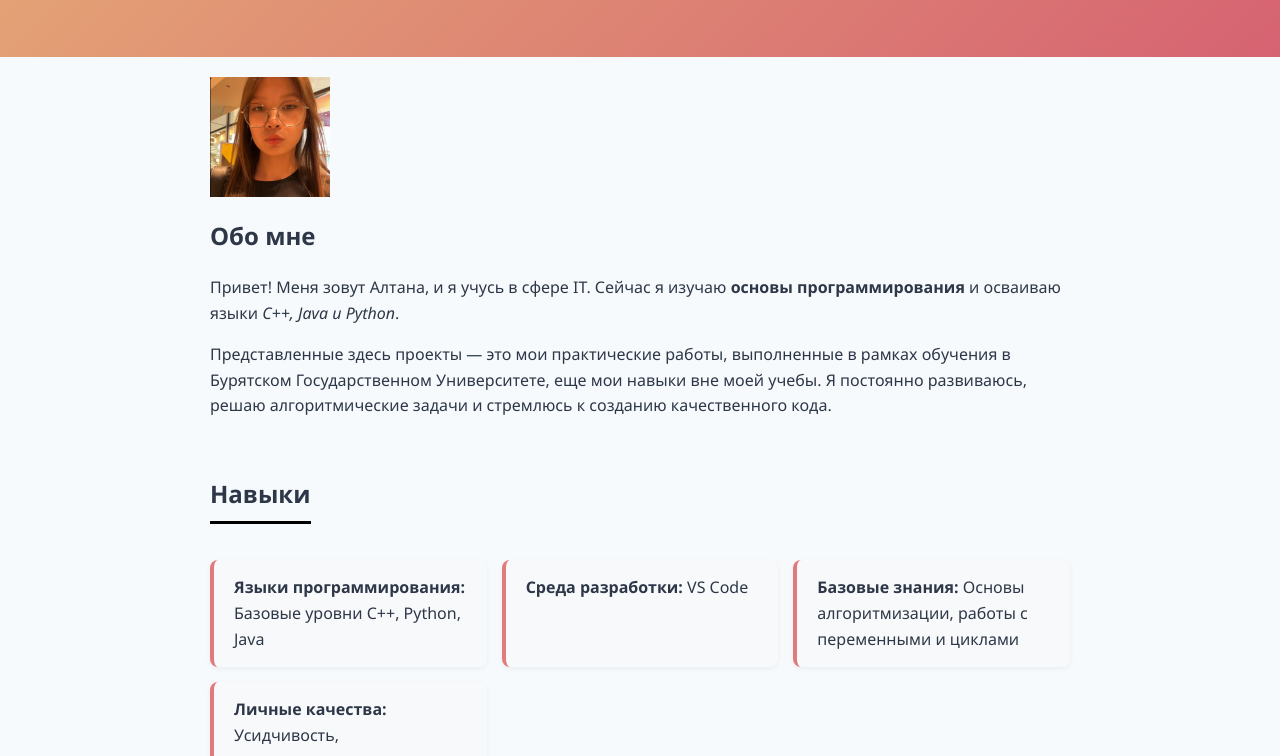
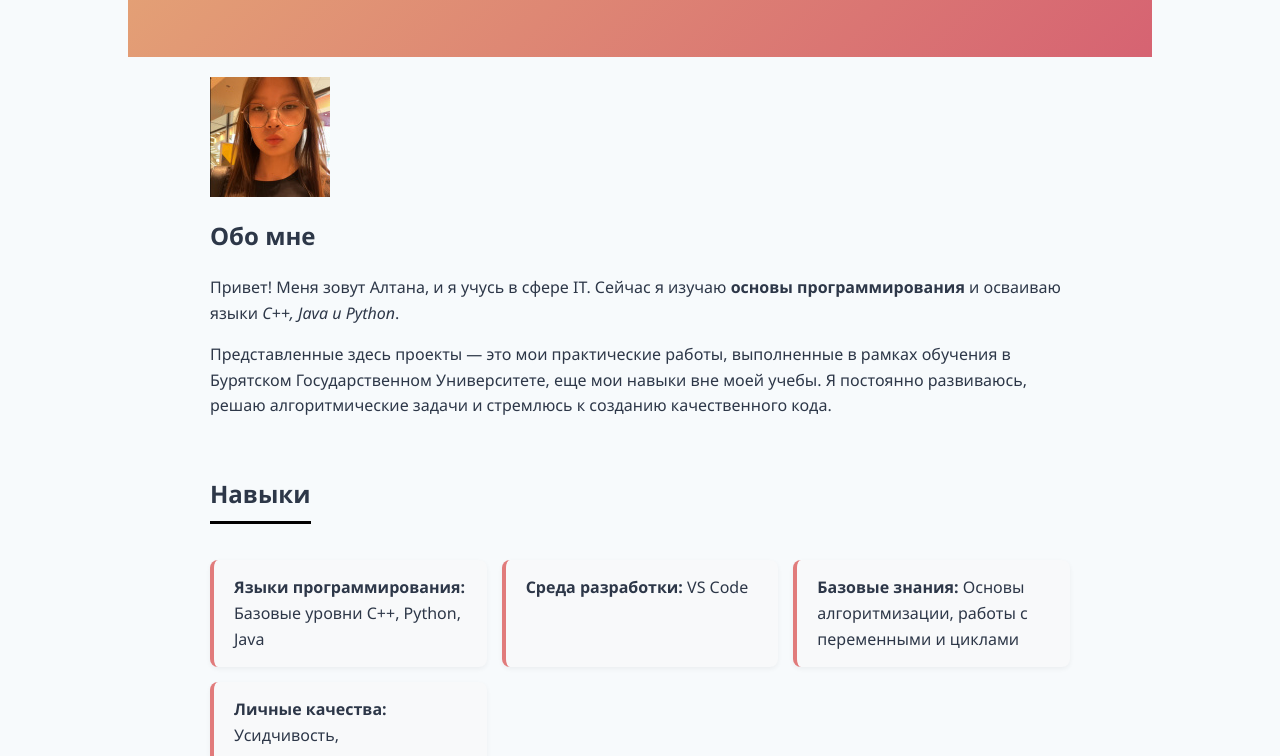
Before and after one commit to altanatsybik-hub/sait, a plain HTML site: page index.html in a window 1280 px wide. Shown: the part 228-984 px from the top of the page. Drawn offline with Linux system fonts and the light colour scheme.

Commit message:
обновила код

```diff
--- a/css/style.css
+++ b/css/style.css
@@ -289,3 +289,11 @@ footer {
     #about { flex-direction: column; text-align: center; }
     section { margin: 40px 0; }
 }
+body {
+    /* Ваши старые стили... */
+    padding-left: 10%;  /* Отступ слева */
+    padding-right: 10%; /* Отступ справа */
+    /* Или можно использовать max-width */
+    /* max-width: 1200px; */
+    /* margin: 0 auto; */
+}
```
